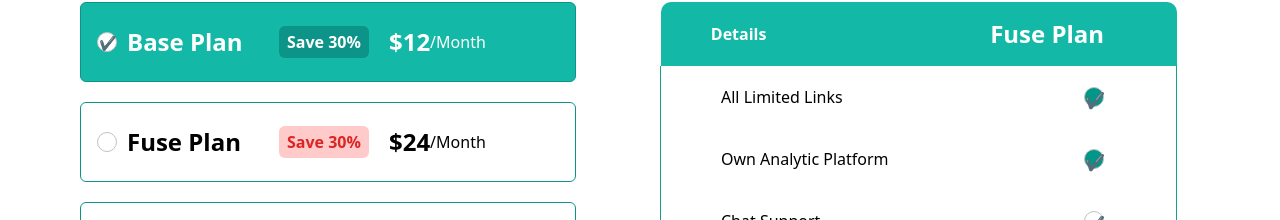
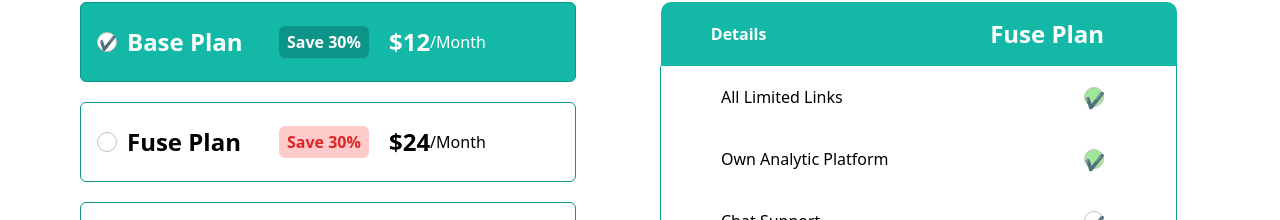
Before and after one commit to JanaYassin/NextProject, a Next.js app: page / in a window 1280 px wide. Shown: the part 138-358 px from the top of the page. Built offline with nearby package versions, Linux system fonts and the light colour scheme.

Commit message:
Update PlanDetails.css

```diff
--- a/app/components/PlanDetails.css
+++ b/app/components/PlanDetails.css
@@ -61,8 +61,7 @@
 }
 
 .plan-details-table td input[type="radio"]:checked + label::before {
-  color:white;
-  background-color: #009688;
+  background-color: #a0e899;
 }
 
 .plan-details-table td input[type="radio"] + label::after {
```
